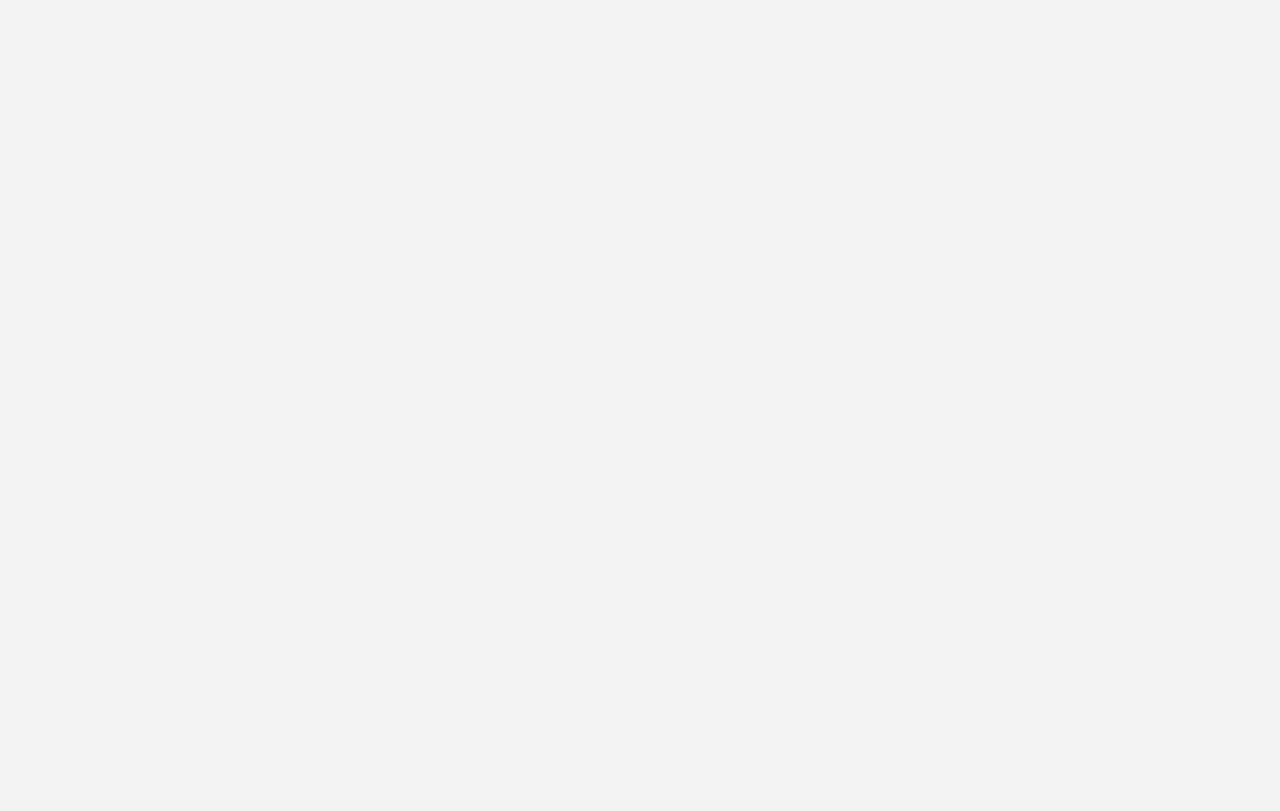
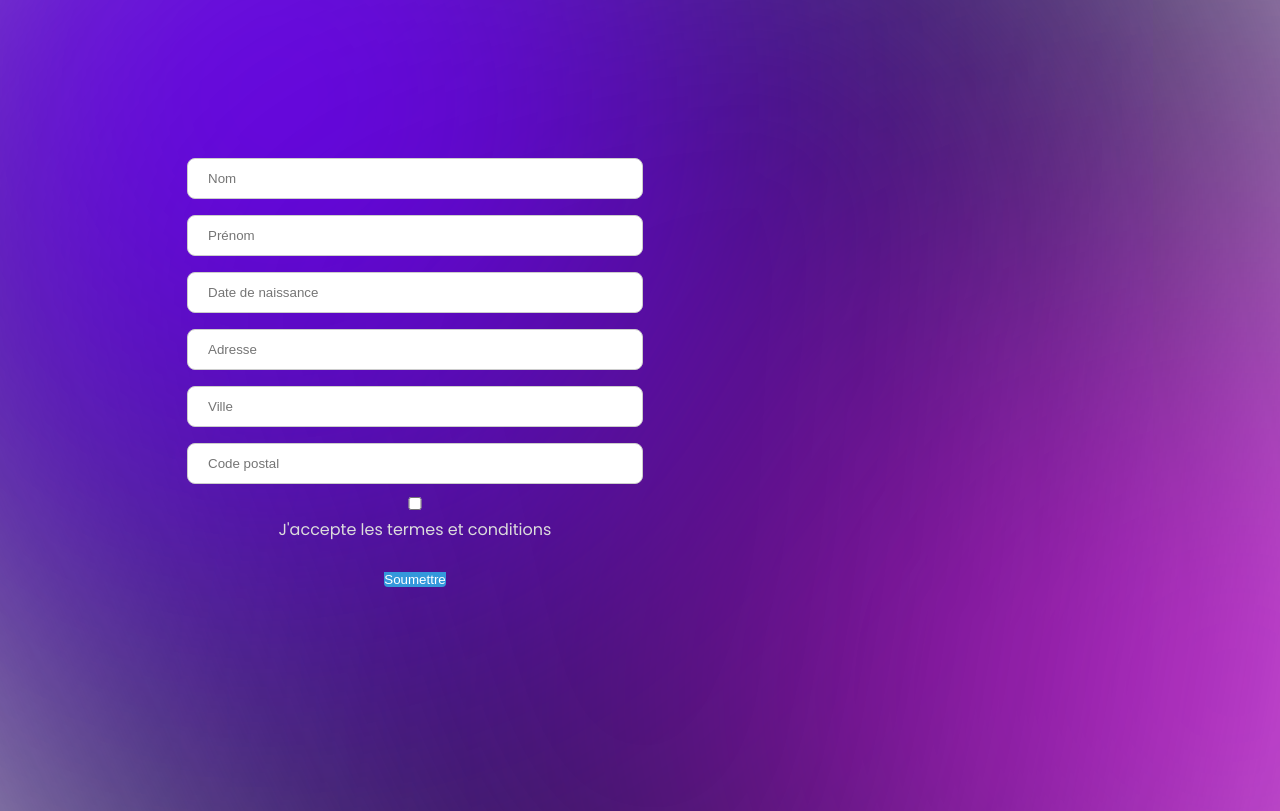
Before and after one commit to NightON-Project/NightON-React, a React (Create React App) app: page /paymentpage in a window 1280 px wide. Before the commit this address had no page. Built offline with nearby package versions, Linux system fonts and the light colour scheme.

Commit message:
B FERQ
brefz

```diff
--- a/src/pages/paymentpage/index.css
+++ b/src/pages/paymentpage/index.css
@@ -1,5 +1,11 @@
 @import url('https://fonts.googleapis.com/css2?family=Anton&display=swap');
 @import url('https://fonts.googleapis.com/css2?family=Inter&display=swap');
+
+* {
+  margin: 0;
+  padding: 0;
+  box-sizing: border-box;
+}
 
 .container {
     display: flex;
@@ -11,3 +17,13 @@
     justify-content: space-between;
     align-items: center;
 }
+.square-container {
+    margin-right: 188PX;
+    margin-top: 214px;
+    margin-bottom: 214px;
+    width: 571px;
+    height: 596px;
+    flex-shrink: 0;
+    border-radius: 18px;
+    background: #FFF;
+  }
--- a/src/pages/paymentpage/index.js
+++ b/src/pages/paymentpage/index.js
@@ -23,8 +23,9 @@ function Index() {
 
     return (
         <div className='container'>
-            <form onSubmit={handleSubmit}>
-                <input
+            <div className='register'>
+                <form onSubmit={handleSubmit}>
+                 <input
                     type="text"
                     value={nom}
                     onChange={(e) => setNom(e.target.value)}
@@ -70,6 +71,8 @@ function Index() {
                 </label>
                 <button type="submit">Soumettre</button>
             </form>
+            </div>
+            <div className='payment-container'></div>
         </div>
     );
 }
--- a/src/router/AppRouter.js
+++ b/src/router/AppRouter.js
@@ -4,6 +4,7 @@ import Homepage from "../pages/homepage/index.js";
 import Login from "../pages/login/index.js";
 import Register from "../pages/register/index.js";
 import Detail from "../pages/hotel-details/index.js";
+import Paymentpage from "../pages/paymentpage/index.js";
 
 function Index() {
   return (
@@ -13,6 +14,7 @@ function Index() {
         <Route path="/login" element={<Login />} />
         <Route path="/register" element={<Register />} />
         <Route path="/hotel-details" element={<Detail />} />
+        <Route path="/paymentpage" element={<Paymentpage />} />
       </Routes>
     </Router>
   );
```
Also changed, not shown: src/pages/register/index.js (line endings or trailing spaces).
